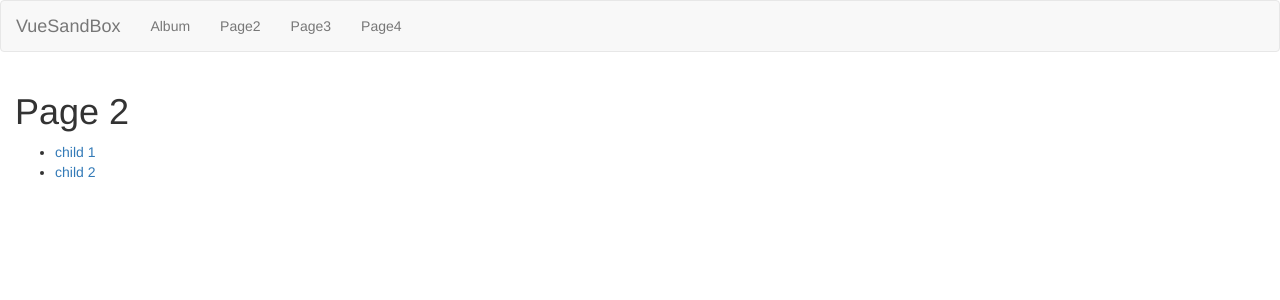
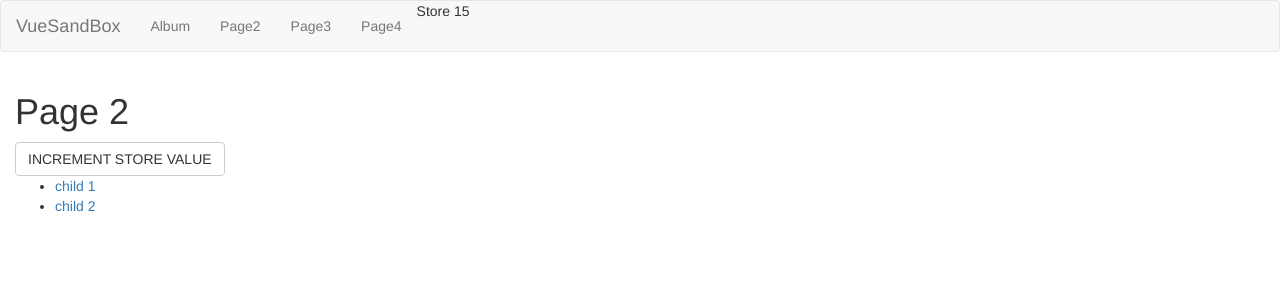
Before and after one commit to nicolasMachut/vueJsSandBox, a Vue app: page /#/page2 in a window 1280 px wide. Shown: the top 300 px of the page. Built offline with nearby package versions, Linux system fonts and the light colour scheme; what vue-resource would draw is missing.

Commit message:
use of store with vuex

```diff
--- a/package.json
+++ b/package.json
@@ -16,7 +16,8 @@
     "bootstrap-vue": "^1.0.0-beta.9",
     "vue": "^2.4.2",
     "vue-resource": "^1.3.4",
-    "vue-router": "^2.7.0"
+    "vue-router": "^2.7.0",
+    "vuex": "^3.0.0"
   },
   "devDependencies": {
     "autoprefixer": "^7.1.2",
--- a/src/components/Header.vue
+++ b/src/components/Header.vue
@@ -9,6 +9,7 @@
         <li @click="toggle()" :class="{active : actualPage === 'Page2'}"><router-link to="/page2">Page2</router-link></li>
         <li @click="toggle()" :class="{active : actualPage === 'Page3'}"><router-link to="/page3">Page3</router-link></li>
         <li @click="toggle()" :class="{active : actualPage === 'Page4'}"><router-link to="/page4">Page4</router-link></li>
+        <li>Store {{$store.state.test}}</li>
       </ul>
     </div>
   </nav>
--- a/src/components/Page2.vue
+++ b/src/components/Page2.vue
@@ -1,6 +1,7 @@
 <template>
   <div>
     <h1>Page 2</h1>
+    <button class="btn btn-default" @click="$store.commit('INCREMENT_TEST')"> INCREMENT STORE VALUE</button>
     <ul>
       <li><router-link to="/page2/child1">child 1</router-link></li>
       <li><router-link to="/page2/child2">child 2</router-link></li>
--- a/src/main.js
+++ b/src/main.js
@@ -5,18 +5,20 @@ import App from './App'
 import router from './router'
 import VueResource from 'vue-resource'
 import BootstrapVue from 'bootstrap-vue'
+import store from './store.js';
 
 import 'bootstrap/dist/css/bootstrap.css'
 import 'bootstrap-vue/dist/bootstrap-vue.css'
 
-Vue.config.productionTip = false
+Vue.config.productionTip = false;
 Vue.use(VueResource);
 Vue.use(BootstrapVue);
 
 /* eslint-disable no-new */
 new Vue({
+  store,
   el: '#app',
   router,
   template: '<App/>',
   components: { App }
-})
+});
--- /dev/null
+++ b/src/store.js
@@ -0,0 +1,19 @@
+import Vuex from 'vuex'
+import Vue from 'vue'
+
+Vue.use(Vuex);
+
+const state = {
+  test : 15
+};
+
+const mutations = {
+  INCREMENT_TEST(state) {
+    state.test++;
+  }
+};
+
+export default new Vuex.Store({
+  state,
+  mutations
+});
```
